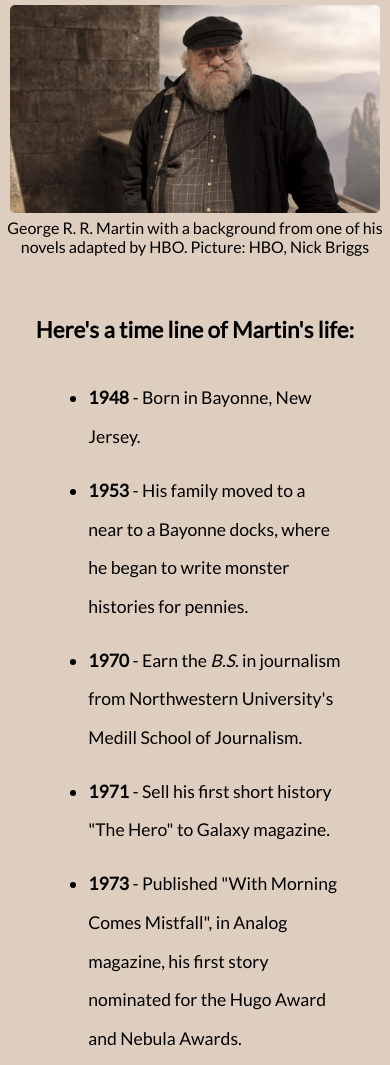
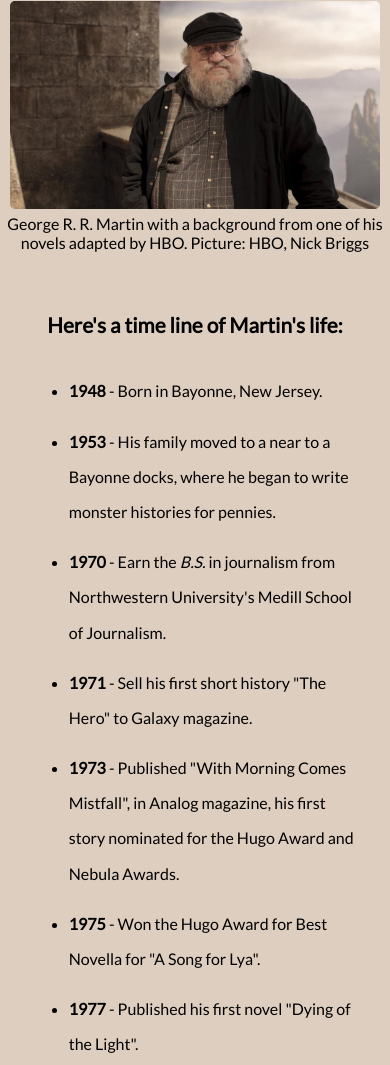
Before and after one commit to JSifontz/tribute-page, a plain HTML site: page index.html in a window 390 px wide. Shown: the part 360-1425 px from the top of the page. Drawn offline with nearby package versions, Linux system fonts and the light colour scheme.

Commit message:
feat: Add media queries styles

```diff
--- a/main.css
+++ b/main.css
@@ -60,3 +60,24 @@ li{
   color: hsl(33, 25%, 80%);
   font-weight: bold;
 }
+
+@media screen and (max-width: 640px){
+  p{
+    font-size: 1.3em;
+  }
+  p:last-child{
+    font-size: 1.1em;
+  }
+  ul{
+    width: 85vw;
+  }
+  li{
+    font-size: 1em;
+  }
+}
+
+@media screen and (max-width: 860px){
+  ul{
+    width: 75vw;
+  }
+}
```
